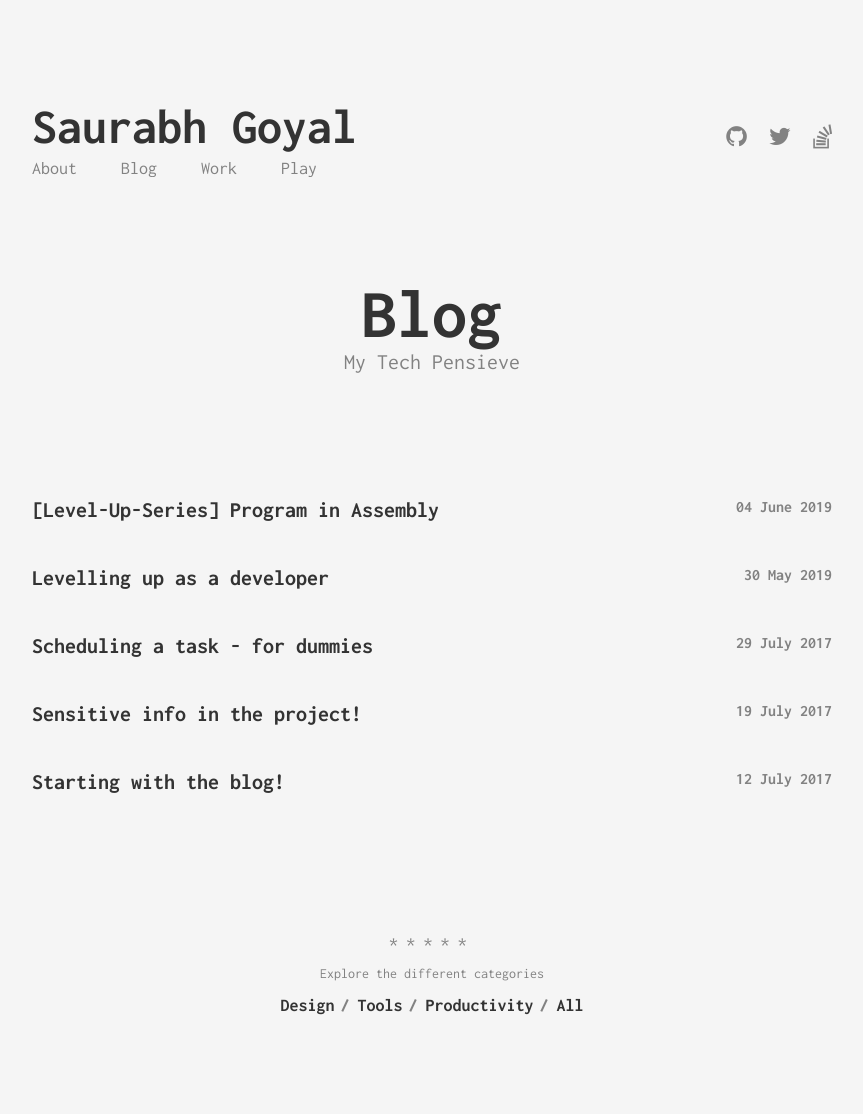
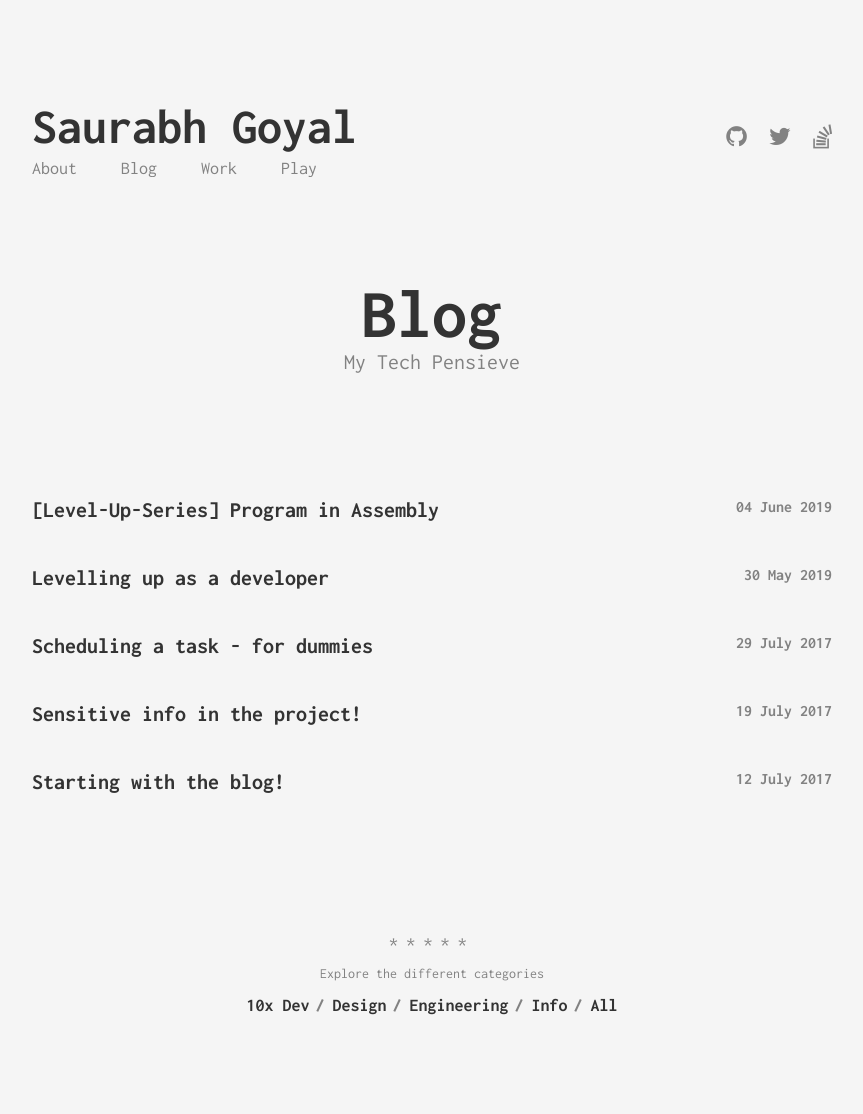
Before and after one commit to SaurabhGoyal/saurabhgoyal.github.io, a Jekyll site: the page built from index.html, in a window 1280 px wide. Shown: the whole page, without its empty margins (208-1071 px from the left). Built offline with Jekyll 4.4.1, drawn with Linux system fonts in a browser that asks for light colours.

Commit message:
fix categories

```diff
--- a/_data/categories.yml
+++ b/_data/categories.yml
@@ -1,8 +1,11 @@
+- slug: 10x-dev
+  name: 10x Dev
+
 - slug: design
   name: Design
 
-- slug: tools
-  name: Tools
+- slug: engineering
+  name: Engineering
 
-- slug: productivity
-  name: Productivity
+- slug: info
+  name: Info
--- a/_posts/2017-07-12-starting-with-the-blog.markdown
+++ b/_posts/2017-07-12-starting-with-the-blog.markdown
@@ -3,7 +3,7 @@ layout: post
 title:  "Starting with the blog!"
 subtitle: ":pray:"
 date:   2017-07-12 15:48:07 +0530
-categories: tech-blog
+categories: info
 ---
 Today, I am starting with my technical blog. The posts will be a weekly thing (*hopefully*) where I'll pour out all my week's knowledge so that both mine and others' time is put to full use.
 
--- a/_posts/2017-07-19-sensitive-info-of-project.markdown
+++ b/_posts/2017-07-19-sensitive-info-of-project.markdown
@@ -3,7 +3,7 @@ layout: post
 title:  "Sensitive info in the project!"
 subtitle: Are your AWS keys public?
 date:   2017-07-19 22:48:07 +0530
-categories: tech-blog
+categories: engineering
 ---
 I have been more and more involved in tasks such as deployment and server management recently and I am still struggling through the nuts and bolts of the whole process from pushing the changes in the repository to deploying those and making sure that each resource in the infrastructure has successfully started running with the new changes.
 
--- a/_posts/2017-07-29-scheduling-with-amqp.markdown
+++ b/_posts/2017-07-29-scheduling-with-amqp.markdown
@@ -3,7 +3,7 @@ layout: post
 title:  "Scheduling a task - for dummies"
 subtitle: A high level view of why and how of scheduling
 date:   2017-07-29 23:18:07 +0530
-categories: tech-blog
+categories: engineering
 ---
 What -
 ===
--- a/_posts/2019-05-30-levelling-up-as-developer.markdown
+++ b/_posts/2019-05-30-levelling-up-as-developer.markdown
@@ -3,7 +3,7 @@ layout: post
 title:  "Levelling up as a developer"
 subtitle: How do you level up, how do you even measure it?
 date:   2019-05-30 08:18:07 +0530
-categories: tech-blog
+categories: 10x-dev
 tags: level up, 10x developer, programmer achievements
 ---
 Most programmers/developers, if not all, have a hunch to up their game, to level up in their skills and to be considered among the good programmers out there, unfortunately not everyone is sure what path to take and more importantly how to even measure their skills. Data structures, algorithms, system design, tech stack knowledge and experience are the industry standard right now but they are not quite measurable and do not provide users with trackable objectives to complete.
--- a/_posts/2019-06-04-program-in-assembly.markdown
+++ b/_posts/2019-06-04-program-in-assembly.markdown
@@ -3,7 +3,7 @@ layout: post
 title:  "[Level-Up-Series] Program in Assembly"
 subtitle: Write a basic program in assembly language.
 date:   2019-06-04 16:26:07 +0530
-categories: tech-blog
+categories: 10x-dev
 tags: level up, 10x developer, programmer achievements, assembly, low level languages, assembler, compiler, interpreter
 ---
 
--- /dev/null
+++ b/categories/10x-dev.html
@@ -0,0 +1,5 @@
+---
+layout: category
+category: 10x-dev
+permalink: /categories/10x-dev/
+---
--- /dev/null
+++ b/categories/engineering.html
@@ -0,0 +1,5 @@
+---
+layout: category
+category: engineering
+permalink: /categories/engineering/
+---
--- /dev/null
+++ b/categories/info.html
@@ -0,0 +1,5 @@
+---
+layout: category
+category: info
+permalink: /categories/info/
+---
--- a/categories/productivity.html
+++ /dev/null
@@ -1,5 +0,0 @@
----
-layout: category
-category: productivity
-permalink: /categories/productivity/
----
--- a/categories/tools.html
+++ /dev/null
@@ -1,5 +0,0 @@
----
-layout: category
-category: tools
-permalink: /categories/tools/
----
```
